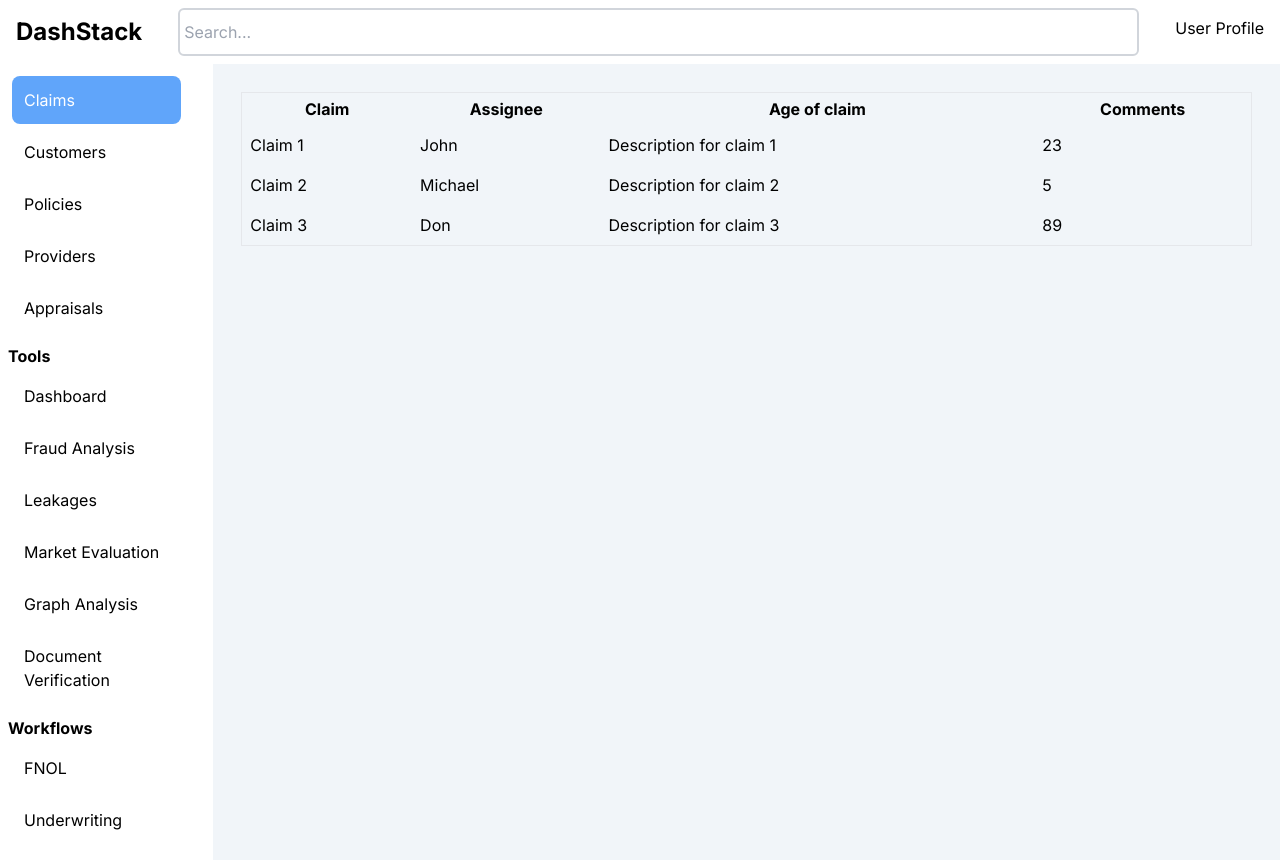
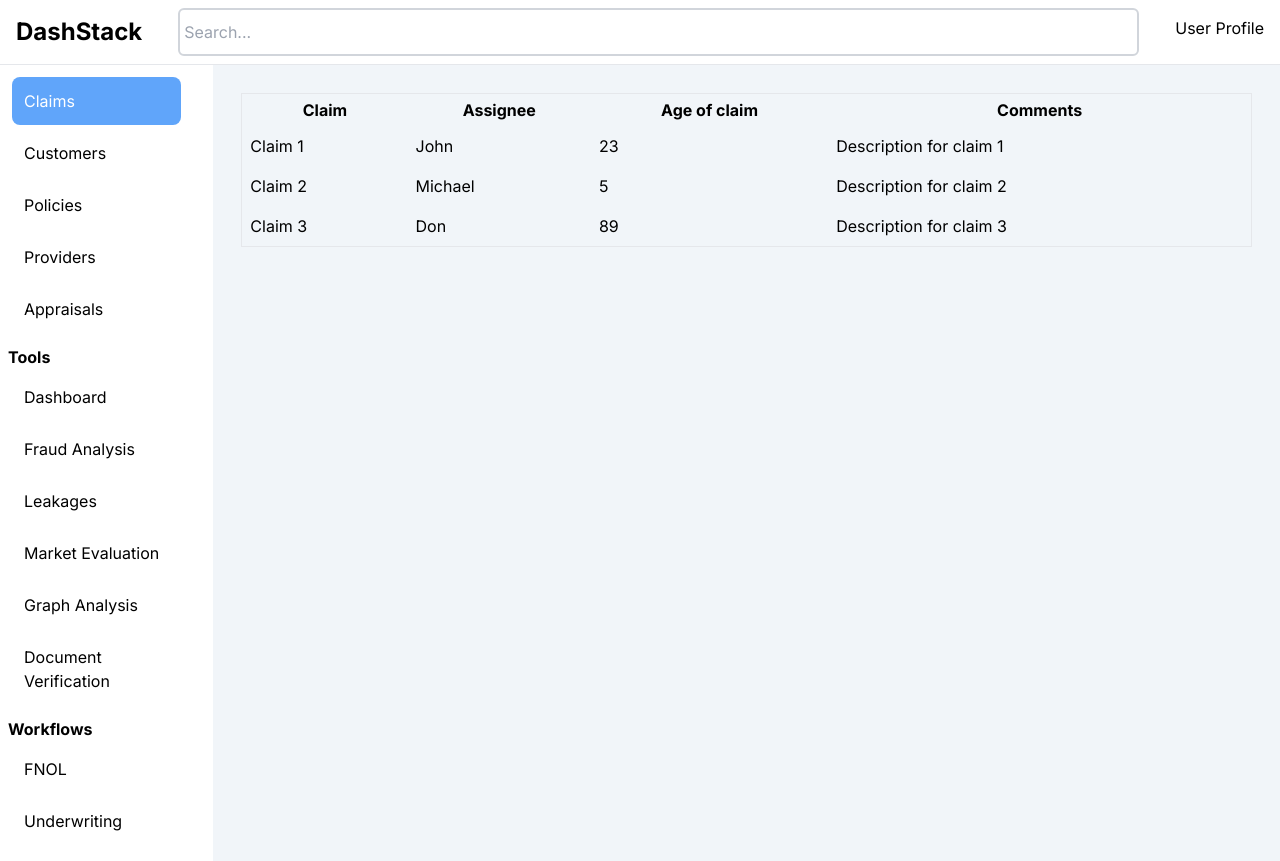
Before and after one commit to chakradarraju/InsuranceDashboard, a Next.js app: page /claims in a window 1280 px wide. Built offline with nearby package versions, Linux system fonts and the light colour scheme; a web font is replaced by a local one.

Commit message:
Make app fill vertical space

```diff
--- a/app/(loggedin)/claims/page.tsx
+++ b/app/(loggedin)/claims/page.tsx
@@ -27,8 +27,8 @@ const Page: React.FC = () => {
           <tr key={claim.id} className='hover:bg-gray-50 cursor-pointer' onClick={() => router.push(`/claims/${claim.id}`)}>
             <td className='p-2'>{claim.title}</td>
             <td className='p-2'>{claim.assignee}</td>
+            <td className='p-2'>{claim.age}</td>
             <td className='p-2'>{claim.description}</td>
-            <td className='p-2'>{claim.age}</td>
           </tr>
         ))}
       </tbody>
--- a/app/(loggedin)/layout.tsx
+++ b/app/(loggedin)/layout.tsx
@@ -2,9 +2,9 @@ import Sidebar from "@/components/Sidebar";
 import Header from "@/components/Header";
 
 const Layout: React.FC<{ children: React.ReactNode }> = ({ children }) => (
-  <div className="container h-full bg-white flex-col mx-auto">
+  <div className="flex container h-full bg-white flex-col mx-auto divide-y">
     <Header />
-    <div className="flex flex-row">
+    <div className="flex flex-row flex-grow">
       <Sidebar />
       <main className="flex flex-1 p-2 flex-col overflow-y-scroll bg-slate-100">{children}</main>
     </div>
--- a/app/layout.tsx
+++ b/app/layout.tsx
@@ -3,11 +3,11 @@ import { inter } from './ui/fonts';
 
 export default function RootLayout({ children }: { children: React.ReactNode }) {
   return (
-    <html lang="en">
+    <html lang="en" className='h-full'>
       <head>
         <title>DashStack</title>
       </head>
-      <body className={`${inter.className} antialiased`}>{children}</body>
+      <body className={`${inter.className} antialiased min-h-screen h-full`}>{children}</body>
     </html>
   );
 }
--- a/components/Header.tsx
+++ b/components/Header.tsx
@@ -1,5 +1,5 @@
 const Header: React.FC = () => (
-  <div className="flex text-center border-b-1 h-16">
+  <div className="flex text-center h-16">
     <div className="text-2xl font-bold p-4">DashStack</div>
     <input type="text" placeholder="Search..." className="flex flex-1 p-1 border-gray-300 border-2 rounded-md mx-5 my-2 " />
     <div className="p-4">User Profile</div>
```
